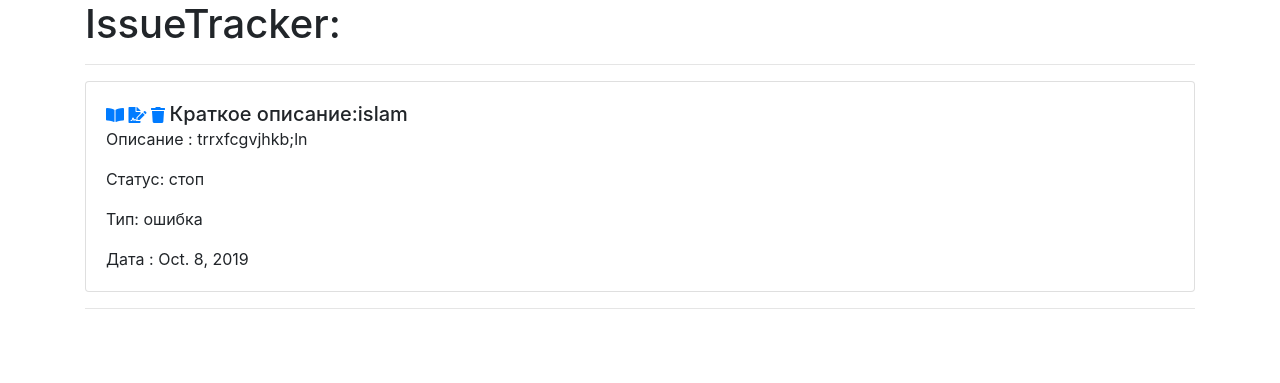
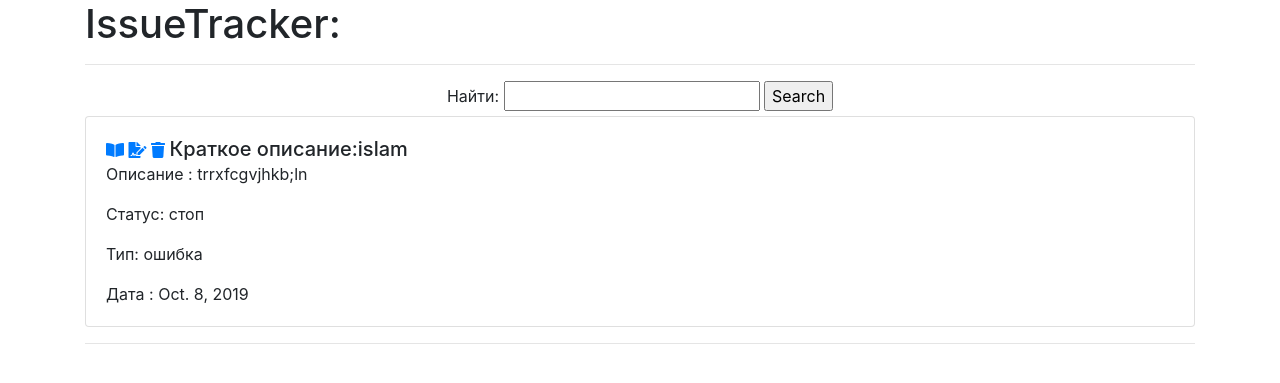
Before and after one commit to xislam/python_4_home_work_49_islam_Nurdinov, a Django app: page / in a window 1280 px wide. Shown: the part 56-439 px from the top of the page. Run offline with Django 3.2, Linux system fonts and the light colour scheme; data comes from the database, SQL or seed files in the repository; some libraries are stand-ins or nearby versions.

Commit message:
Было сделано поисковик для задачи и создан шаблон для поеска

```diff
--- a/source/webapp/forms.py
+++ b/source/webapp/forms.py
@@ -34,3 +34,8 @@ class ProjectForm(forms.ModelForm):
         model = Project
 
         fields = ['name_project', 'description_project']
+
+
+class SimpleSearchForm(forms.Form):
+
+    search = forms.CharField(max_length=100, required=False, label="Найти")
--- a/source/webapp/models.py
+++ b/source/webapp/models.py
@@ -23,7 +23,6 @@ class Project(models.Model):
         return self.name_project
 
 
-
 class Type(models.Model):
     type = models.CharField(max_length=20, verbose_name='Тип')
 
--- a/source/webapp/templates/issue/base.html
+++ b/source/webapp/templates/issue/base.html
@@ -16,6 +16,7 @@
 <div class="container">
     <a class="navbar-brand" href="{% url 'index' %}">Home</a>
     {% block menu %}{% endblock %}
+
 </div>
 </nav>
 <div class="container">
--- a/source/webapp/templates/issue/index.html
+++ b/source/webapp/templates/issue/index.html
@@ -13,6 +13,7 @@
 {% block content %}
 <h1>IssueTracker:</h1>
 <hr/>
+    {% include 'partial/simple_search.html' %}
     {% if is_paginated %}
         {% include 'partial/pagination.html' %}
     {% endif %}
--- /dev/null
+++ b/source/webapp/templates/partial/simple_search.html
@@ -0,0 +1,15 @@
+<form class="text-center" action="" method="GET">
+
+    <label for="{{ form.search.id_for_label }}">{{ form.search.label }}:</label>
+
+    {{ form.search }}
+
+    <input type="submit" value="Search">
+
+    {% for error in form.search.errors %}
+
+        <p class="form-error">{{ error }}</p>
+
+    {% endfor %}
+
+</form>
--- a/source/webapp/views/views_issue.py
+++ b/source/webapp/views/views_issue.py
@@ -1,7 +1,9 @@
+from django.db.models import Q
 from django.urls import reverse
 from django.views.generic import ListView, CreateView, DetailView, UpdateView, DeleteView
 from webapp.models import IssueTracker
-from webapp.forms import IssueForm
+from webapp.forms import IssueForm, SimpleSearchForm
+from django.utils.http import urlencode
 
 
 class IndexView(ListView):
@@ -10,6 +12,33 @@ class IndexView(ListView):
     model = IssueTracker
     paginate_by = 4
     paginate_orphans = 1
+
+    def get(self, request, *args, **kwargs):
+        self.form = self.get_search_form()
+        self.search_value = self.get_search_value()
+        return super().get(request, *args, **kwargs)
+
+    def get_context_data(self, *, object_list=None, **kwargs):
+        context = super().get_context_data(object_list=object_list, **kwargs)
+        context['form'] = self.form
+        if self.search_value:
+            context['query'] = urlencode({'search': self.search_value})
+        return context
+
+    def get_queryset(self):
+        queryset = super().get_queryset()
+        if self.search_value:
+            query = Q(description__icontains=self.search_value) | Q(summary__icontains=self.search_value) | Q(name_project_icontains=self.search_value)
+            queryset = queryset.filter(query)
+        return queryset
+
+    def get_search_form(self):
+        return SimpleSearchForm(self.request.GET)
+
+    def get_search_value(self):
+        if self.form.is_valid():
+            return self.form.cleaned_data['search']
+        return None
 
 
 class IssueView(DetailView):
```
